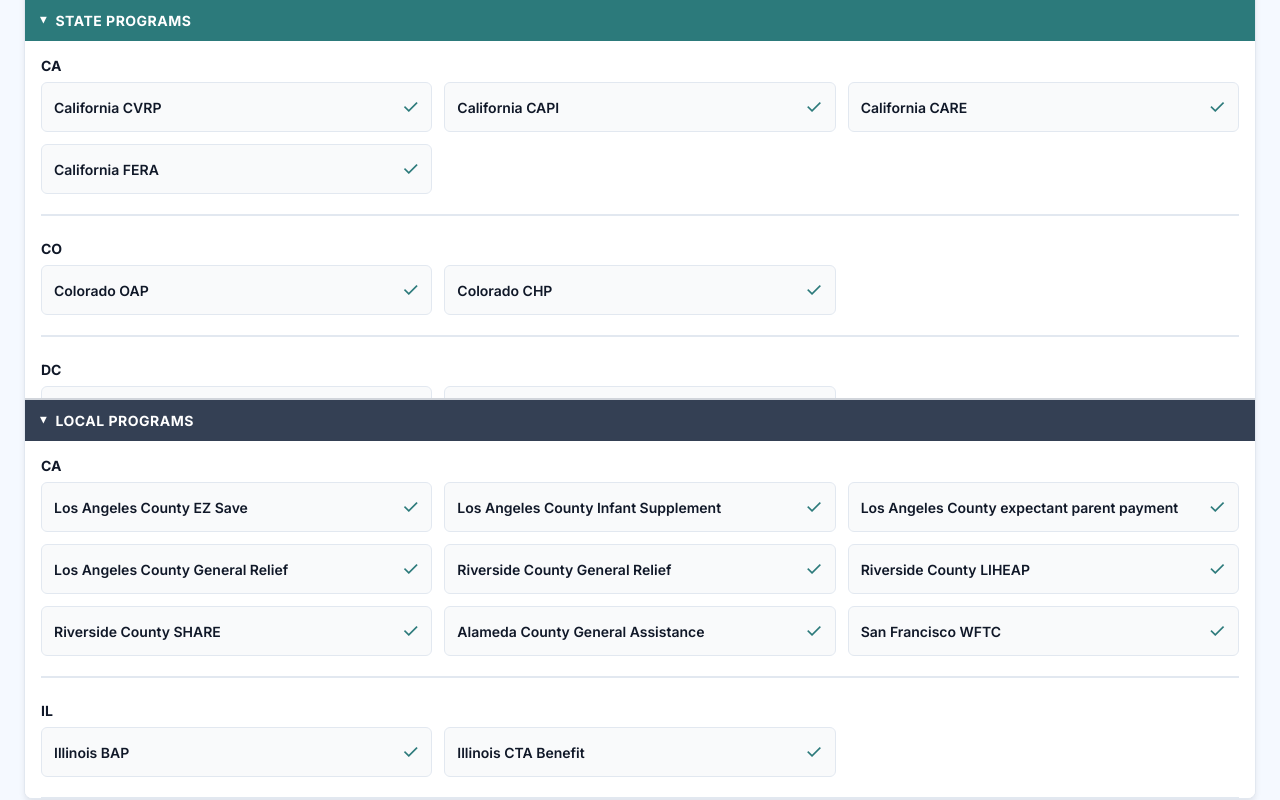
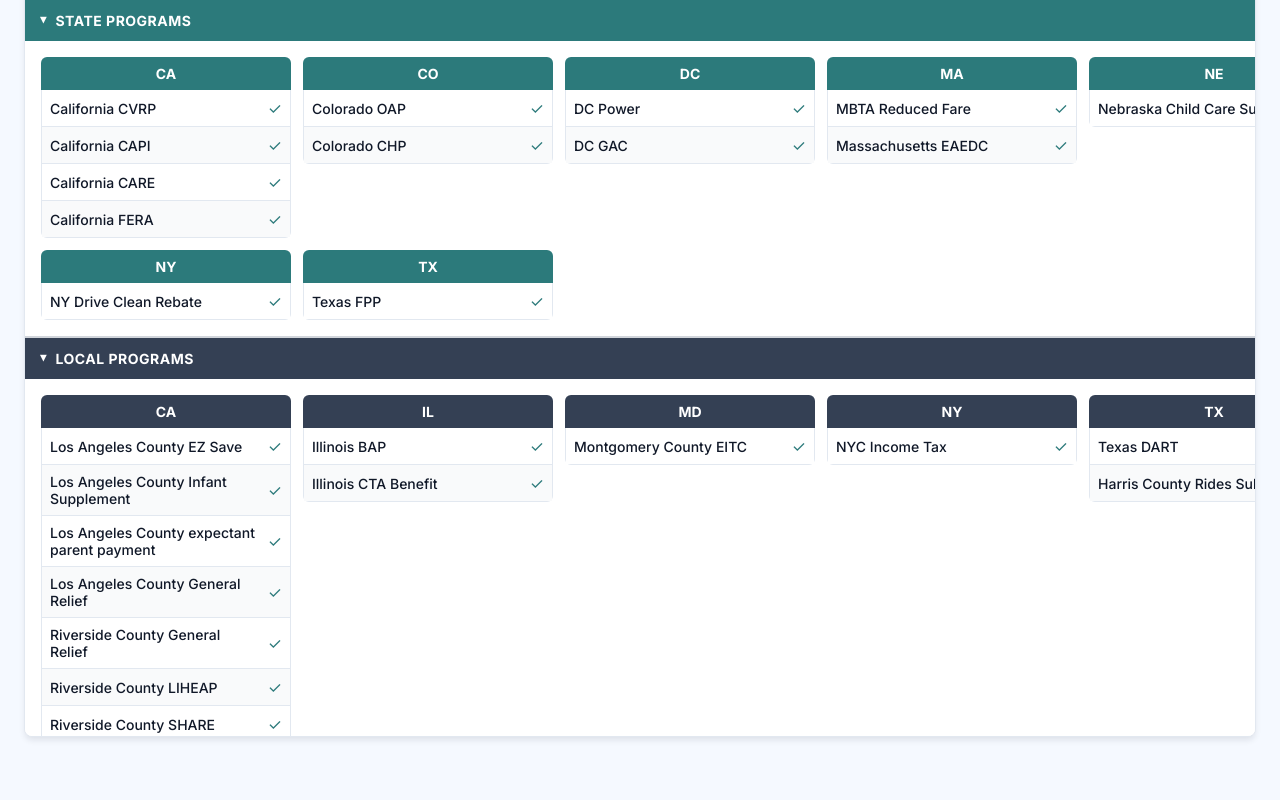
Before and after one commit to PolicyEngine/policyengine-coverage-tracker, a React (Create React App) app: page / in a window 1280 px wide. Shown: the part 920-1720 px from the top of the page. Built offline with nearby package versions, Linux system fonts and the light colour scheme.

Commit message:
new layout

```diff
--- a/src/components/MatrixView.tsx
+++ b/src/components/MatrixView.tsx
@@ -529,6 +529,11 @@
                 padding: spacing.lg,
                 backgroundColor: colors.white,
               }}>
+                <div style={{
+                  display: 'grid',
+                  gridTemplateColumns: 'repeat(5, 1fr)',
+                  gap: spacing.md,
+                }}>
                   {(() => {
                     // Group programs by state
                     const programsByState = new Map<string, typeof matrixData.stateRows>();
@@ -540,62 +545,56 @@
                       programsByState.get(state)?.push(row);
                     });
 
-                  return Array.from(programsByState.entries()).map(([state, programs], stateIdx) => (
-                    <div key={`state-group-${state}`} style={{
-                      marginBottom: stateIdx < programsByState.size - 1 ? spacing['2xl'] : 0,
-                      paddingBottom: stateIdx < programsByState.size - 1 ? spacing.xl : 0,
-                      borderBottom: stateIdx < programsByState.size - 1 ? `2px solid ${colors.gray[200]}` : 'none',
+                    return Array.from(programsByState.entries()).sort(([a], [b]) => a.localeCompare(b)).map(([state, programs]) => (
+                      <div key={`state-col-${state}`} style={{
+                        minWidth: '250px',
                       }}>
-                      <h3 style={{
+                        <div style={{
+                          backgroundColor: colors.primary[600],
+                          color: colors.white,
+                          padding: spacing.sm,
+                          fontWeight: typography.fontWeight.bold,
                           fontSize: typography.fontSize.sm,
-                        fontWeight: typography.fontWeight.bold,
-                        color: colors.secondary[900],
-                        marginBottom: spacing.sm,
+                          textAlign: 'center',
                           fontFamily: typography.fontFamily.primary,
-                      }}>{state}</h3>
+                          borderRadius: `${spacing.radius.md} ${spacing.radius.md} 0 0`,
+                        }}>
+                          {state}
+                        </div>
                         <div style={{
-                        display: 'grid',
-                        gridTemplateColumns: 'repeat(auto-fill, minmax(300px, 1fr))',
-                        gap: spacing.md,
+                          border: `1px solid ${colors.gray[200]}`,
+                          borderTop: 'none',
+                          borderRadius: `0 0 ${spacing.radius.md} ${spacing.radius.md}`,
                         }}>
                           {programs.map((row, idx) => {
                             const status = row.jurisdictions.get(state) || null;
                             return (
                               <div
-                              key={`state-${state}-${idx}`}
+                                key={`state-${state}-prog-${idx}`}
                                 style={{
-                                padding: spacing.md,
-                                backgroundColor: colors.gray[50],
-                                borderRadius: spacing.radius.md,
-                                border: `1px solid ${colors.gray[200]}`,
+                                  padding: spacing.sm,
+                                  borderBottom: idx < programs.length - 1 ? `1px solid ${colors.gray[200]}` : 'none',
+                                  backgroundColor: idx % 2 === 0 ? colors.white : colors.gray[50],
                                   display: 'flex',
                                   justifyContent: 'space-between',
                                   alignItems: 'center',
-                                transition: 'all 0.2s ease',
-                              }}
-                              onMouseEnter={(e) => {
-                                e.currentTarget.style.backgroundColor = colors.primary[50];
-                                e.currentTarget.style.borderColor = colors.primary[300];
-                              }}
-                              onMouseLeave={(e) => {
-                                e.currentTarget.style.backgroundColor = colors.gray[50];
-                                e.currentTarget.style.borderColor = colors.gray[200];
+                                  gap: spacing.sm,
                                 }}
                               >
-                              <div style={{ display: 'flex', flexDirection: 'column', gap: spacing.xs, flex: 1 }}>
                                 <span style={{
+                                  fontSize: typography.fontSize.sm,
                                   color: colors.secondary[900],
-                                  fontSize: typography.fontSize.sm,
-                                  fontWeight: typography.fontWeight.semibold,
-                                }}>{row.name}</span>
-                              </div>
-                              <div style={{
-                                fontSize: typography.fontSize.xl,
+                                  fontWeight: typography.fontWeight.medium,
+                                  flex: 1,
+                                }}>
+                                  {row.name}
+                                </span>
+                                <span style={{
+                                  fontSize: typography.fontSize.base,
                                   color: getStatusColor(status),
-                                marginLeft: spacing.md,
                                 }}>
                                   {getStatusIcon(status)}
-                              </div>
+                                </span>
                               </div>
                             );
                           })}
@@ -603,6 +602,7 @@
                       </div>
                     ));
                   })()}
+                </div>
               </div>
             )}
           </div>
@@ -648,6 +648,11 @@
                 padding: spacing.lg,
                 backgroundColor: colors.white,
               }}>
+                <div style={{
+                  display: 'grid',
+                  gridTemplateColumns: 'repeat(5, 1fr)',
+                  gap: spacing.md,
+                }}>
                   {(() => {
                     // Group programs by state
                     const programsByState = new Map<string, typeof matrixData.localRows>();
@@ -659,62 +664,56 @@
                       programsByState.get(state)?.push(row);
                     });
 
-                  return Array.from(programsByState.entries()).map(([state, programs], stateIdx) => (
-                    <div key={`local-group-${state}`} style={{
-                      marginBottom: stateIdx < programsByState.size - 1 ? spacing['2xl'] : 0,
-                      paddingBottom: stateIdx < programsByState.size - 1 ? spacing.xl : 0,
-                      borderBottom: stateIdx < programsByState.size - 1 ? `2px solid ${colors.gray[200]}` : 'none',
+                    return Array.from(programsByState.entries()).sort(([a], [b]) => a.localeCompare(b)).map(([state, programs]) => (
+                      <div key={`local-col-${state}`} style={{
+                        minWidth: '250px',
                       }}>
-                      <h3 style={{
+                        <div style={{
+                          backgroundColor: colors.secondary[700],
+                          color: colors.white,
+                          padding: spacing.sm,
+                          fontWeight: typography.fontWeight.bold,
                           fontSize: typography.fontSize.sm,
-                        fontWeight: typography.fontWeight.bold,
-                        color: colors.secondary[900],
-                        marginBottom: spacing.sm,
+                          textAlign: 'center',
                           fontFamily: typography.fontFamily.primary,
-                      }}>{state}</h3>
+                          borderRadius: `${spacing.radius.md} ${spacing.radius.md} 0 0`,
+                        }}>
+                          {state}
+                        </div>
                         <div style={{
-                        display: 'grid',
-                        gridTemplateColumns: 'repeat(auto-fill, minmax(300px, 1fr))',
-                        gap: spacing.md,
+                          border: `1px solid ${colors.gray[200]}`,
+                          borderTop: 'none',
+                          borderRadius: `0 0 ${spacing.radius.md} ${spacing.radius.md}`,
                         }}>
                           {programs.map((row, idx) => {
                             const status = row.jurisdictions.get(state) || null;
                             return (
                               <div
-                              key={`local-${state}-${idx}`}
+                                key={`local-${state}-prog-${idx}`}
                                 style={{
-                                padding: spacing.md,
-                                backgroundColor: colors.gray[50],
-                                borderRadius: spacing.radius.md,
-                                border: `1px solid ${colors.gray[200]}`,
+                                  padding: spacing.sm,
+                                  borderBottom: idx < programs.length - 1 ? `1px solid ${colors.gray[200]}` : 'none',
+                                  backgroundColor: idx % 2 === 0 ? colors.white : colors.gray[50],
                                   display: 'flex',
                                   justifyContent: 'space-between',
                                   alignItems: 'center',
-                                transition: 'all 0.2s ease',
-                              }}
-                              onMouseEnter={(e) => {
-                                e.currentTarget.style.backgroundColor = colors.primary[50];
-                                e.currentTarget.style.borderColor = colors.primary[300];
-                              }}
-                              onMouseLeave={(e) => {
-                                e.currentTarget.style.backgroundColor = colors.gray[50];
-                                e.currentTarget.style.borderColor = colors.gray[200];
+                                  gap: spacing.sm,
                                 }}
                               >
-                              <div style={{ display: 'flex', flexDirection: 'column', gap: spacing.xs, flex: 1 }}>
                                 <span style={{
+                                  fontSize: typography.fontSize.sm,
                                   color: colors.secondary[900],
-                                  fontSize: typography.fontSize.sm,
-                                  fontWeight: typography.fontWeight.semibold,
-                                }}>{row.name}</span>
-                              </div>
-                              <div style={{
-                                fontSize: typography.fontSize.xl,
+                                  fontWeight: typography.fontWeight.medium,
+                                  flex: 1,
+                                }}>
+                                  {row.name}
+                                </span>
+                                <span style={{
+                                  fontSize: typography.fontSize.base,
                                   color: getStatusColor(status),
-                                marginLeft: spacing.md,
                                 }}>
                                   {getStatusIcon(status)}
-                              </div>
+                                </span>
                               </div>
                             );
                           })}
@@ -722,6 +721,7 @@
                       </div>
                     ));
                   })()}
+                </div>
               </div>
             )}
           </div>
```
Lines whose indentation alone changed are shown as unchanged.
